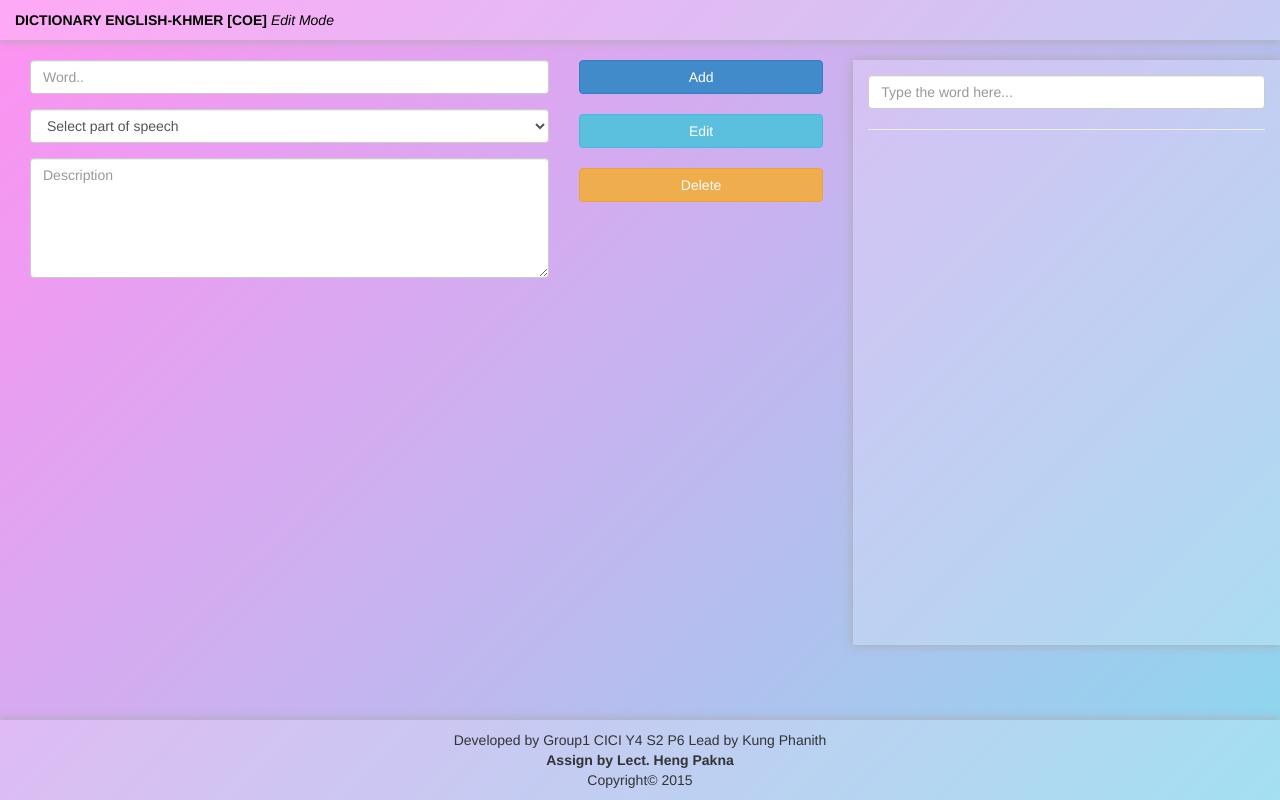
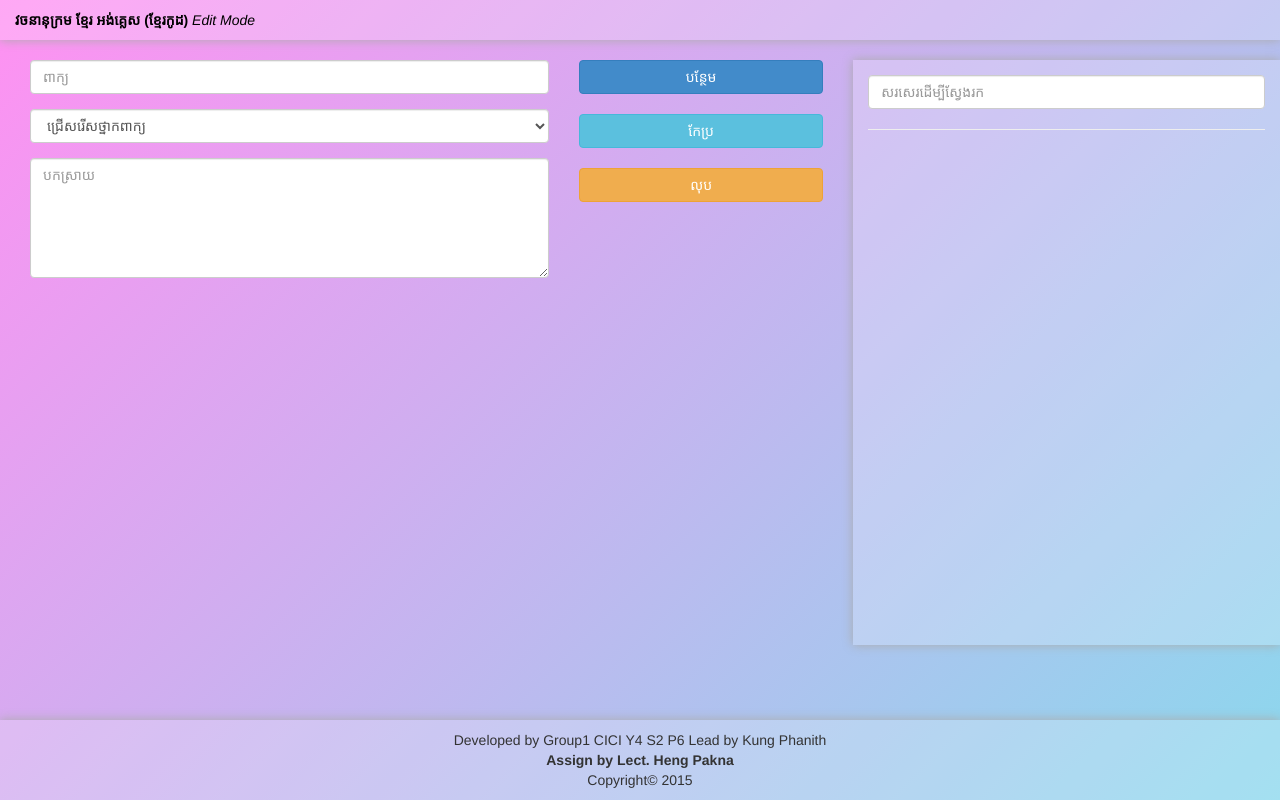
Before and after one commit to kungphanith/sample_dictionary_php, a CodeIgniter app: the page made by application/views/edit.php in a window 1280 px wide. Run offline with CodeIgniter, Linux system fonts and the light colour scheme; data that the repository does not hold is empty.

Commit message:
chane index from english to khmer

```diff
--- a/application/views/edit.php
+++ b/application/views/edit.php
@@ -1,17 +1,17 @@
 <?php $title = "Edit Mode"; include "include_files/head.php" ?>
 <?php include "include_files/header.php" ?>
 
-	<div class="col-md-12" style="margin-top: 20px" >
+	<div class="col-sm-12" style="margin-top: 20px" >
 		<div class="row">
-			<div class="col-md-8 " id="show-panel" >
-				<div class="col-md-8" >
+			<div class="col-sm-8 " id="show-panel" >
+				<div class="col-sm-8" >
 					<div class="form-group" >
 						<input type="hidden" id="id" name="id" class="form-control" placeholder="" >
-						<input type="text" id="word" name="word" class="form-control" placeholder="Word.." >
+						<input type="text" id="word" name="word" class="form-control" placeholder="ពាក្យ" >
 					</div>
 					<div class="form-group" >
 						<select id="pos" name="pos" class="form-control" >
-							<option>Select part of speech</option>
+							<option>ជ្រើសរើសថ្នាកពាក្យ</option>
 							<?php
 							foreach ($pos as $pos) {
 								echo "<option value=".$pos->id."> ".$pos->pos_name." ($pos->abbraviation) </option>";
@@ -20,19 +20,19 @@
 						</select>
 					</div>
 					<div class="form-group" >
-						<textarea id="description" name="description" class="form-control" placeholder="Description" style="height: 120px;"></textarea>
+						<textarea id="description" name="description" class="form-control" placeholder="បកស្រាយ" style="height: 120px;"></textarea>
 					</div>
 					<br>
 					<p id="scr-result" ></p>
 				</div>
-				<div class="col-md-4" >
-					<div onclick="addWord()" class="btn btn-primary full" >Add</div><br><br>
-					<div onclick="editWord()" class="btn btn-info full" >Edit</div><br><br>
-					<div onclick="deleteWord()" class="btn btn-warning full" >Delete</div><br><Br>
+				<div class="col-sm-4" >
+					<div onclick="addWord()" class="btn btn-primary full" >បន្ថែម</div><br><br>
+					<div onclick="editWord()" class="btn btn-info full" >កែប្រ</div><br><br>
+					<div onclick="deleteWord()" class="btn btn-warning full" >លុប</div><br><Br>
 				</div>
 			</div>
-			<div class="col-md-4 panel-body coe-panel-has-background" id="search-panel" >
-	            <input type="text" name="keyword" class="form-control" placeholder="Type the word here..." oninput="search_word(this.value)" >
+			<div class="col-sm-4 panel-body coe-panel-has-background" id="search-panel" >
+	            <input type="text" name="keyword" class="form-control" placeholder="សរសេរដើម្បីស្វែងរក" oninput="search_word(this.value)" >
 	            <hr>
 	            <div class="word-result-list coe-scroll" id="word-result-list" style="height: 60%" >
 
--- a/application/views/include_files/footer.php
+++ b/application/views/include_files/footer.php
@@ -2,7 +2,7 @@
 	<div class="row coe-main-footer full" >
 		<div class="col-xs-12 " >
 			<p class="text-center" >
-				Developed by Group1 CICI Y4 S2 P6 Lead by Kung Phanith<br>
+				Developed by <span onclick="about()" >Group1  CICI Y4 S2 P6 Lead by Kung Phanith </span> <br>
 				<b>Assign by Lect. Heng Pakna</b>
 				<br>
 				Copyright&copy; 2015
--- a/application/views/include_files/head.php
+++ b/application/views/include_files/head.php
@@ -6,6 +6,7 @@
 		<link rel="stylesheet" type="text/css" href="<?= base_url() ?>components/font-awesome/css/font-awesome.min.css">
 		<link rel="stylesheet" type="text/css" href="<?= base_url() ?>assets/css/coe_style.css">
 		<script type="text/javascript" src="<?= base_url() ?>components/jquery.min.js"></script>
+		<script type="text/javascript" src="<?= base_url() ?>components/bootstrap.min.js"></script>
 		<script type="text/javascript">
 			$('document').ready(function(){
 				$('#search-panel').hide().fadeIn().slideDown();
@@ -55,6 +56,9 @@
 			      }
 			    });
 			}
+			function about(){
+				$('#about').modal();
+			}
 		</script>
 	</head>
 	<body class="coe-bg-gradient " >
--- a/application/views/include_files/header.php
+++ b/application/views/include_files/header.php
@@ -1,10 +1,36 @@
 <div class="col-xs-12" >
 	<div class="row coe-main-header" >
 		<div class="col-xs-12" >
-			<span class="color-black" > <b> DICTIONARY ENGLISH-KHMER [COE]  </b><i> <?= $title ?> </i> </span>
+			<span class="color-black" > <b> វចនានុក្រម ខ្មែរ អង់គ្លេស (ខ្មែរកូដ)  </b><i> <?= $title ?> </i> </span>
 			<span class="pull-right">
 				 <!-- Some statement here -->
 			</span>
 		</div>
 	</div>
 </div>
+
+<div id="about" class="modal fade" role="dialog">
+  <div class="modal-dialog">
+    <!-- Modal content-->
+    <div class="modal-content">
+      <div class="modal-header">
+        <button type="button" class="close" data-dismiss="modal">&times;</button>
+        <h4 class="modal-title" id="confirm-title" >អំពីហើយ</h4>
+      </div>
+      <div class="modal-body" id="confirm-body">
+      	<b>Group 1</b>
+      	<ol>
+      		<li>Kung phanith</li>
+      		<li>Ken Chhaly</li>
+      		<li>Hor Sreymey</li>
+      		<li>Mann Sovandara</li>
+      		<li>Him Muslim</li>
+      	</ol>
+      </div>
+      <div class="modal-footer">
+
+        <button type="button" id="confirm-no" class="btn btn-default" data-dismiss="modal">OK</button>
+      </div>
+    </div>
+  </div>
+</div>
```
Also changed, not shown: application/views/view_main.php (+4 -4 lines), components/bootstrap.min.js (added).
